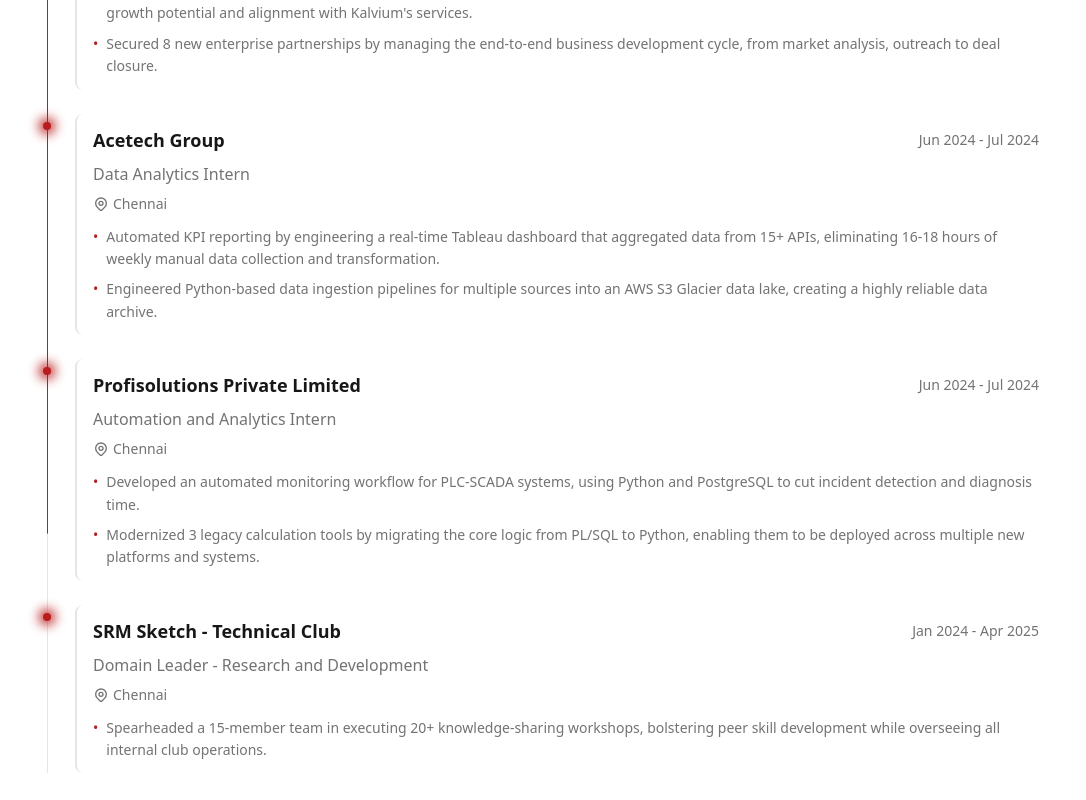
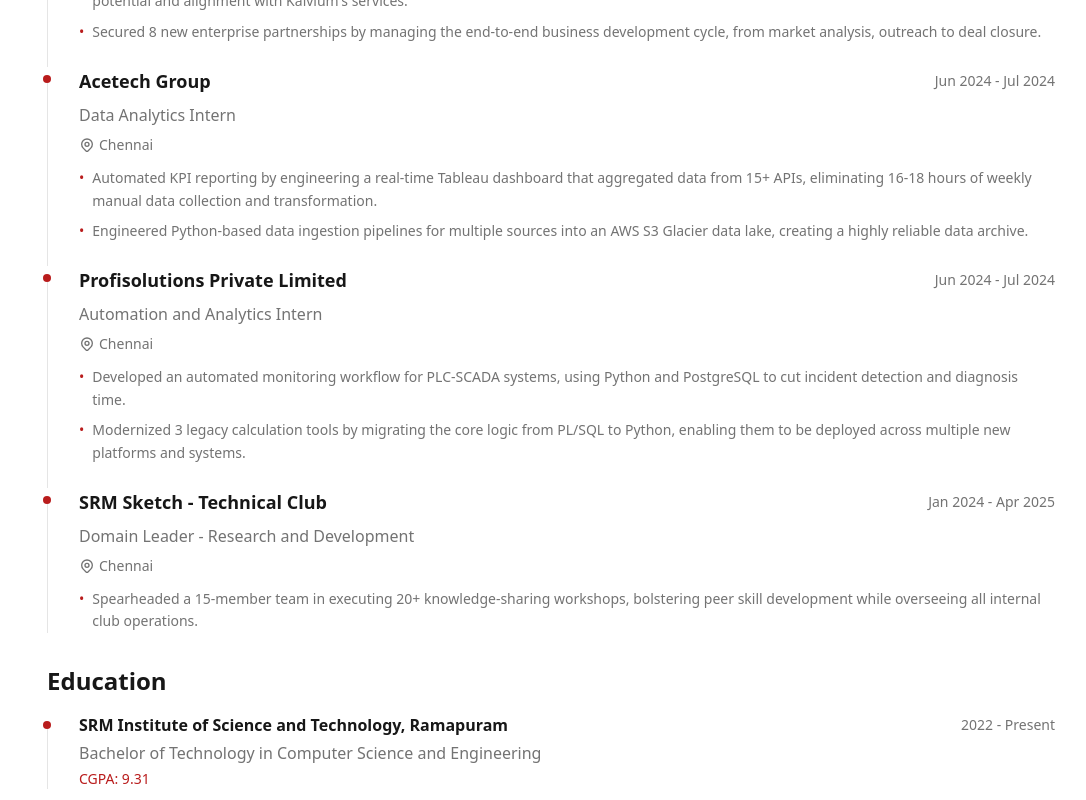
Before and after one commit to Rogit-28/Portfolio, a Next.js app: page /experience in a window 1280 px wide. Shown: the part 280-1080 px from the top of the page, without its empty margins (89-1175 px from the left). Built offline with nearby package versions, Linux system fonts and the light colour scheme.

Commit message:
feat: replace scroll-progress timeline with one-time shimmer and spring dot animations, fix hero shimmer direction

```diff
--- a/app/experience/page.tsx
+++ b/app/experience/page.tsx
@@ -1,6 +1,6 @@
 import { Metadata } from "next";
 import { Container } from "@/components/layout/container";
-import { TimelineEntry, EducationEntry, ScrollTimeline } from "@/components/sections/timeline";
+import { TimelineEntry, EducationEntry } from "@/components/sections/timeline";
 import experienceData from "@/data/experience.json";
 
 export const metadata: Metadata = {
@@ -14,7 +14,7 @@
       {/* Work Experience */}
       <section className="mb-8">
         <h1 className="text-3xl font-bold mb-4">Experience</h1>
-        <ScrollTimeline>
+        <div>
           {experienceData.work.map((job, index) => (
             <TimelineEntry
               key={`${job.company}-${job.startDate}`}
@@ -28,13 +28,13 @@
               index={index}
             />
           ))}
-        </ScrollTimeline>
+        </div>
       </section>
 
       {/* Education */}
       <section>
         <h2 className="text-2xl font-semibold mb-4">Education</h2>
-        <ScrollTimeline>
+        <div>
           {experienceData.education.map((edu, index) => (
             <EducationEntry
               key={`${edu.institution}-${edu.startDate}`}
@@ -48,7 +48,7 @@
               index={index}
             />
           ))}
-        </ScrollTimeline>
+        </div>
       </section>
     </Container>
   );
--- a/app/globals.css
+++ b/app/globals.css
@@ -406,10 +406,10 @@
 
 @keyframes shimmer {
   0% {
-    background-position: -200% center;
+    background-position: 200% center;
   }
   100% {
-    background-position: 200% center;
+    background-position: -200% center;
   }
 }
 
@@ -447,39 +447,29 @@
 }
 
 /* ============================================
-   Timeline Scroll Animations
+   Timeline Animations
    ============================================ */
 
-/* Active dot glow */
-.timeline-dot-active {
-  box-shadow: 0 0 6px 2px var(--accent);
-  animation: timeline-pulse 2s ease-in-out infinite;
+/* One-time vertical shimmer sweep on the timeline line */
+.timeline-line-shimmer {
+  background: linear-gradient(
+    180deg,
+    var(--border) 0%,
+    var(--border) 35%,
+    var(--accent) 50%,
+    var(--border) 65%,
+    var(--border) 100%
+  );
+  background-size: auto 300%;
+  background-position: center 100%;
+  animation: timeline-shimmer 1.8s ease-in-out 0.3s forwards;
 }
 
-@keyframes timeline-pulse {
-  0%, 100% {
-    box-shadow: 0 0 6px 2px var(--accent);
+@keyframes timeline-shimmer {
+  0% {
+    background-position: center 100%;
   }
-  50% {
-    box-shadow: 0 0 12px 4px var(--accent);
+  100% {
+    background-position: center 0%;
   }
 }
-
-/* Ripple ring that expands outward once */
-.timeline-dot-ripple {
-  background: transparent;
-  border: 2px solid var(--accent);
-  animation: timeline-ripple 0.8s ease-out forwards;
-  pointer-events: none;
-}
-
-@keyframes timeline-ripple {
-  0% {
-    transform: translate(-50%, 0) scale(1);
-    opacity: 0.7;
-  }
-  100% {
-    transform: translate(-50%, 0) scale(3.5);
-    opacity: 0;
-  }
-}
--- a/components/sections/timeline.tsx
+++ b/components/sections/timeline.tsx
@@ -1,111 +1,7 @@
 "use client";
 
-import { useRef, useEffect, useState } from "react";
-import { motion, useScroll, useTransform, useSpring } from "framer-motion";
+import { motion } from "framer-motion";
 import { formatDateRange } from "@/lib/utils";
-
-// ============================================
-// ScrollTimeline - wraps entries with a scroll-progress line
-// ============================================
-
-interface ScrollTimelineProps {
-  children: React.ReactNode;
-}
-
-export function ScrollTimeline({ children }: ScrollTimelineProps) {
-  const containerRef = useRef<HTMLDivElement>(null);
-  const [hasScrolled, setHasScrolled] = useState(false);
-
-  // Only start animating after the user has actually scrolled
-  useEffect(() => {
-    const onScroll = () => {
-      if (window.scrollY > 50) {
-        setHasScrolled(true);
-        window.removeEventListener("scroll", onScroll);
-      }
-    };
-
-    window.addEventListener("scroll", onScroll, { passive: true });
-    return () => window.removeEventListener("scroll", onScroll);
-  }, []);
-
-  const { scrollYProgress } = useScroll({
-    target: containerRef,
-    offset: ["start 40%", "end 70%"],
-  });
-
-  const smoothProgress = useSpring(scrollYProgress, {
-    stiffness: 60,
-    damping: 20,
-    restDelta: 0.001,
-  });
-
-  const scaleY = useTransform(smoothProgress, [0, 1], [0, 1]);
-
-  return (
-    <div ref={containerRef} className="relative">
-      {/* Background track line */}
-      <div className="absolute left-0 top-2 bottom-0 w-px bg-border" />
-
-      {/* Scroll-progress fill line - only visible after user scrolls */}
-      {hasScrolled && (
-        <motion.div
-          className="absolute left-0 top-2 bottom-0 w-px bg-accent origin-top"
-          style={{ scaleY }}
-        />
-      )}
-
-      {children}
-    </div>
-  );
-}
-
-// ============================================
-// useEntryActive - detect when a timeline entry is "reached"
-// ============================================
-
-function useEntryActive(threshold = 0.4) {
-  const ref = useRef<HTMLDivElement>(null);
-  const [isActive, setIsActive] = useState(false);
-  const [hasScrolled, setHasScrolled] = useState(false);
-
-  // Gate: require user to have scrolled before activating
-  useEffect(() => {
-    const onScroll = () => {
-      if (window.scrollY > 50) {
-        setHasScrolled(true);
-        window.removeEventListener("scroll", onScroll);
-      }
-    };
-
-    window.addEventListener("scroll", onScroll, { passive: true });
-    return () => window.removeEventListener("scroll", onScroll);
-  }, []);
-
-  useEffect(() => {
-    if (!hasScrolled) return;
-
-    const el = ref.current;
-    if (!el) return;
-
-    const observer = new IntersectionObserver(
-      ([entry]) => {
-        if (entry.isIntersecting) {
-          setIsActive(true);
-        }
-      },
-      {
-        threshold,
-        rootMargin: "-30% 0px -50% 0px",
-      }
-    );
-
-    observer.observe(el);
-    return () => observer.disconnect();
-  }, [threshold, hasScrolled]);
-
-  return { ref, isActive };
-}
 
 // ============================================
 // TimelineEntry - work experience
@@ -132,43 +28,35 @@
   achievements,
   index,
 }: TimelineEntryProps) {
-  const { ref, isActive } = useEntryActive();
-
   return (
     <motion.div
-      ref={ref}
       initial={{ opacity: 0, x: -20 }}
       whileInView={{ opacity: 1, x: 0 }}
       viewport={{ once: true, margin: "-50px" }}
-      transition={{ duration: 0.5, delay: index * 0.1 }}
+      transition={{ duration: 0.5, delay: index * 0.15 }}
       className="relative pl-8 pb-6 last:pb-0"
     >
-      {/* Timeline dot - reactive */}
-      <div
-        className={`absolute left-0 top-2 w-2 h-2 -translate-x-1/2 rounded-full transition-all duration-500 ${
-          isActive
-            ? "bg-accent timeline-dot-active"
-            : "bg-muted-foreground/30"
-        }`}
+      {/* Timeline line with shimmer */}
+      <div className="absolute left-0 top-2 bottom-0 w-px timeline-line-shimmer" />
+
+      {/* Timeline dot - springs in */}
+      <motion.div
+        initial={{ scale: 0, opacity: 0 }}
+        whileInView={{ scale: 1, opacity: 1 }}
+        viewport={{ once: true, margin: "-50px" }}
+        transition={{
+          type: "spring",
+          stiffness: 300,
+          damping: 15,
+          delay: index * 0.15 + 0.2,
+        }}
+        className="absolute left-0 top-2 w-2 h-2 -translate-x-1/2 rounded-full bg-accent"
       />
 
-      {/* Ripple ring - appears on activation */}
-      {isActive && (
-        <div className="absolute left-0 top-2 w-2 h-2 -translate-x-1/2 rounded-full timeline-dot-ripple" />
-      )}
-
       {/* Content */}
-      <div
-        className={`space-y-2 rounded-lg px-4 py-3 -ml-1 transition-all duration-500 ${
-          isActive
-            ? "border-l-2 border-accent/20"
-            : "border-l-2 border-transparent"
-        }`}
-      >
+      <div className="space-y-2">
         <div className="flex flex-col sm:flex-row sm:items-center sm:justify-between gap-1">
-          <h3 className={`font-semibold text-lg transition-colors duration-500 ${
-            isActive ? "text-foreground" : "text-muted-foreground"
-          }`}>{company}</h3>
+          <h3 className="font-semibold text-lg">{company}</h3>
           <span className="text-sm text-muted-foreground">
             {formatDateRange(startDate, endDate, current)}
           </span>
@@ -241,43 +129,35 @@
   grade,
   index,
 }: EducationEntryProps) {
-  const { ref, isActive } = useEntryActive();
-
   return (
     <motion.div
-      ref={ref}
       initial={{ opacity: 0, x: -20 }}
       whileInView={{ opacity: 1, x: 0 }}
       viewport={{ once: true, margin: "-50px" }}
-      transition={{ duration: 0.5, delay: index * 0.1 }}
+      transition={{ duration: 0.5, delay: index * 0.15 }}
       className="relative pl-8 pb-4 last:pb-0"
     >
-      {/* Timeline dot - reactive */}
-      <div
-        className={`absolute left-0 top-2 w-2 h-2 -translate-x-1/2 rounded-full transition-all duration-500 ${
-          isActive
-            ? "bg-accent timeline-dot-active"
-            : "bg-muted-foreground/30"
-        }`}
+      {/* Timeline line with shimmer */}
+      <div className="absolute left-0 top-2 bottom-0 w-px timeline-line-shimmer" />
+
+      {/* Timeline dot - springs in */}
+      <motion.div
+        initial={{ scale: 0, opacity: 0 }}
+        whileInView={{ scale: 1, opacity: 1 }}
+        viewport={{ once: true, margin: "-50px" }}
+        transition={{
+          type: "spring",
+          stiffness: 300,
+          damping: 15,
+          delay: index * 0.15 + 0.2,
+        }}
+        className="absolute left-0 top-2 w-2 h-2 -translate-x-1/2 rounded-full bg-accent"
       />
 
-      {/* Ripple ring - appears on activation */}
-      {isActive && (
-        <div className="absolute left-0 top-2 w-2 h-2 -translate-x-1/2 rounded-full timeline-dot-ripple" />
-      )}
-
       {/* Content */}
-      <div
-        className={`space-y-1 rounded-lg px-4 py-3 -ml-1 transition-all duration-500 ${
-          isActive
-            ? "border-l-2 border-accent/20"
-            : "border-l-2 border-transparent"
-        }`}
-      >
+      <div className="space-y-1">
         <div className="flex flex-col sm:flex-row sm:items-center sm:justify-between gap-1">
-          <h3 className={`font-semibold transition-colors duration-500 ${
-            isActive ? "text-foreground" : "text-muted-foreground"
-          }`}>{institution}</h3>
+          <h3 className="font-semibold">{institution}</h3>
           <span className="text-sm text-muted-foreground">
             {startDate} - {current ? "Present" : endDate}
           </span>
```
